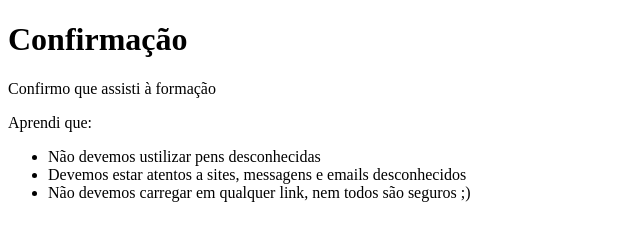
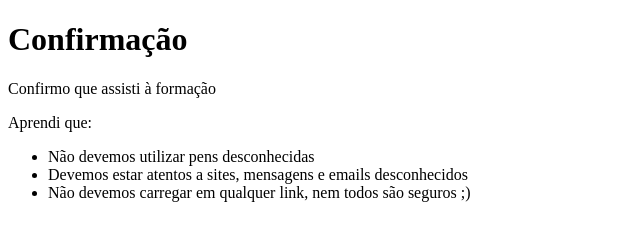
Before and after one commit to pperdigao/pperdigao.github.io, a plain HTML site: page index.html in a window 1280 px wide. Shown: the full height of the page, 0-640 px from the left. Drawn offline with Linux system fonts and the light colour scheme.

Commit message:
Update index.html

```diff
--- a/index.html
+++ b/index.html
@@ -6,8 +6,8 @@
 <p>Confirmo que assisti à formação</p>
 <p>Aprendi que:</p>
 <ul>
-	<li>Não devemos ustilizar pens desconhecidas</li>
-	<li>Devemos estar atentos a sites, messagens e emails desconhecidos</li>
+	<li>Não devemos utilizar pens desconhecidas</li>
+	<li>Devemos estar atentos a sites, mensagens e emails desconhecidos</li>
 	<li>Não devemos carregar em qualquer link, nem todos são seguros ;)</li>
 </ul>
 
```
